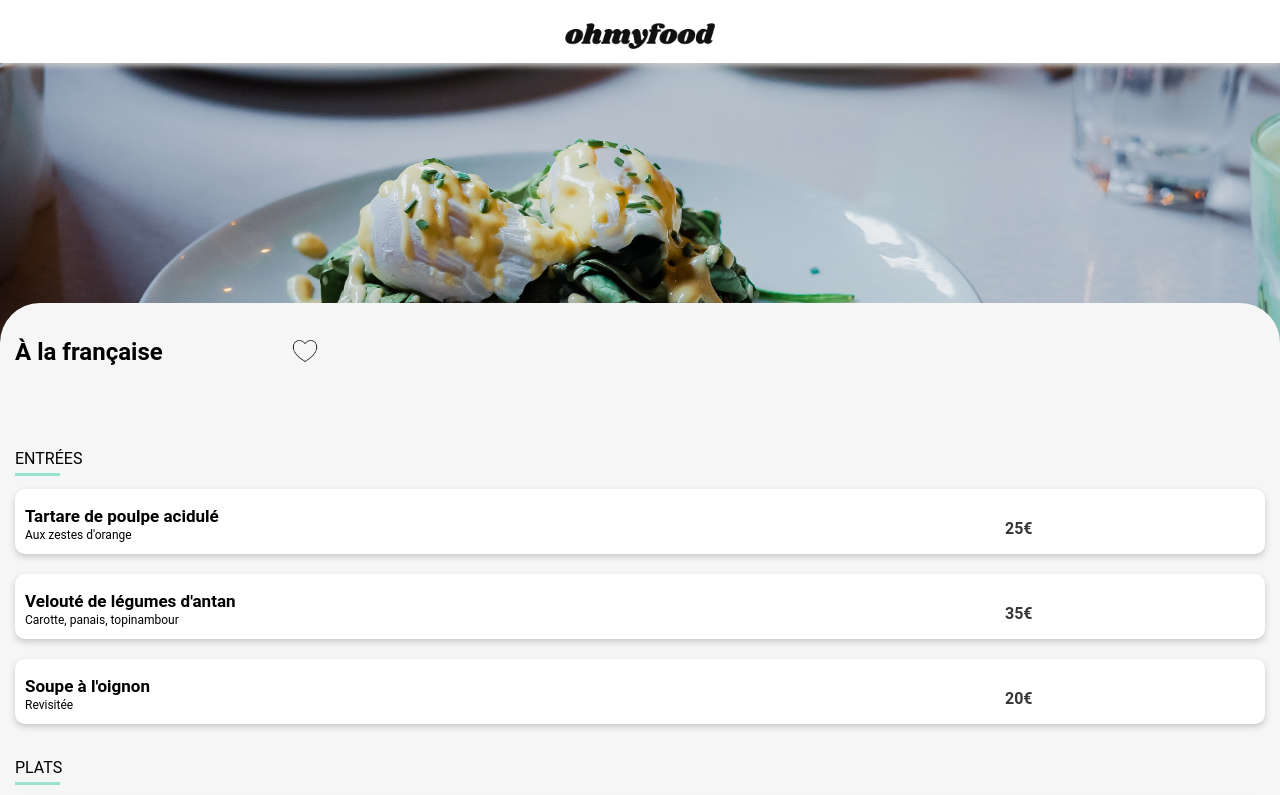
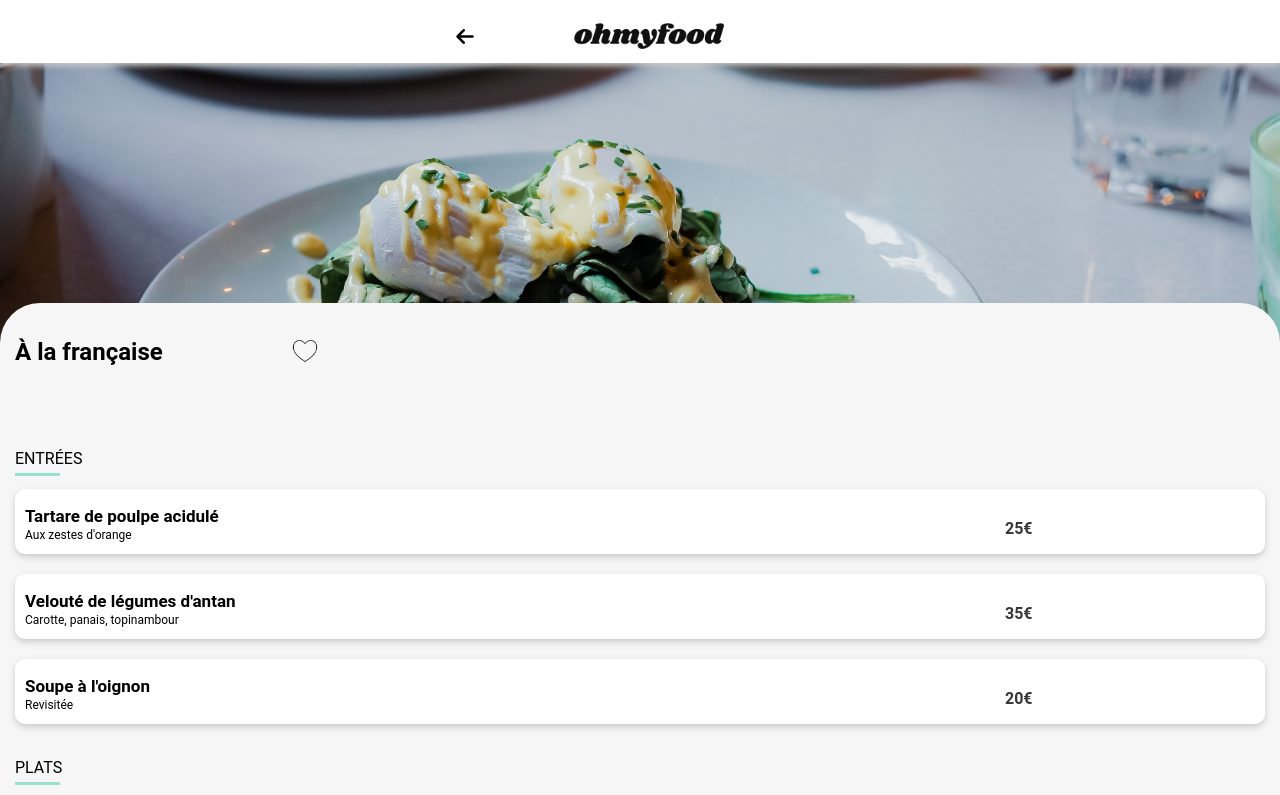
Before and after one commit to Kylva/Dynamisez-une-page-web-avec-des-animations-CSS, a website: page Menu-À-la-française.html in a window 1280 px wide. Shown: the top 795 px of the page. Drawn offline with Linux system fonts and the light colour scheme.

Commit message:
ajout fleche retour

```diff
--- a/Menu-À-la-française.html
+++ b/Menu-À-la-française.html
@@ -10,6 +10,7 @@
 
 <body>
     <header class="header">
+        <a href="./index.html"><i class="fas fa-arrow-left"></i></a>
         <div>
             <img class="header__logo" src="./images/ohmyfood.png" alt="logo Ohmyfood">
         </div>
--- a/Pages/_menu.scss
+++ b/Pages/_menu.scss
@@ -1,3 +1,10 @@
+
+.fa-arrow-left {
+   position: relative;
+   left: -100px;
+   top: -15px;
+   font-size: 20px;
+  }
 .image-menu {
     display: flex;
     width: 100%;
```
Also changed, not shown: Menu - La palette du goût.html (+1 -0 lines), Menu - Le délice des sens.html (+1 -0 lines), Menu-La-note-enchantée.html (+1 -0 lines), style.css, 1 other file.
